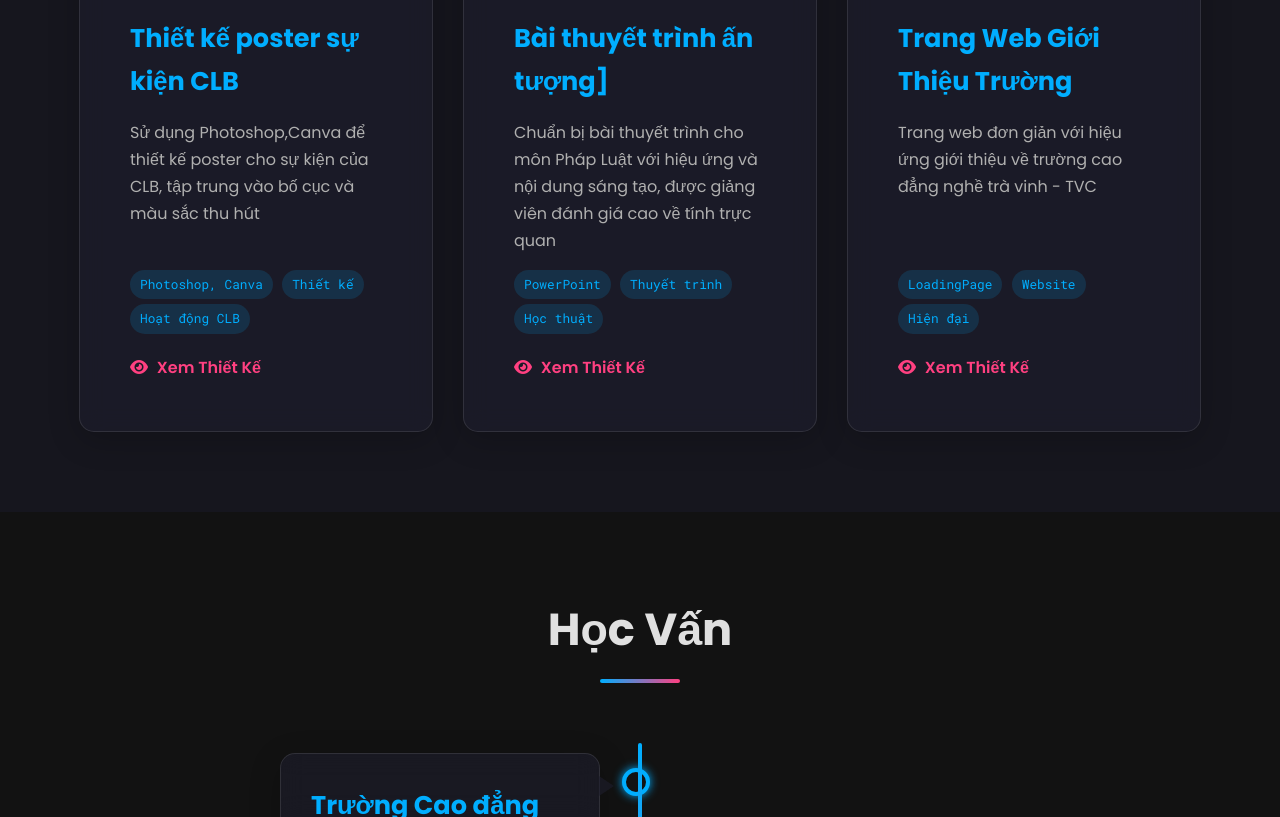
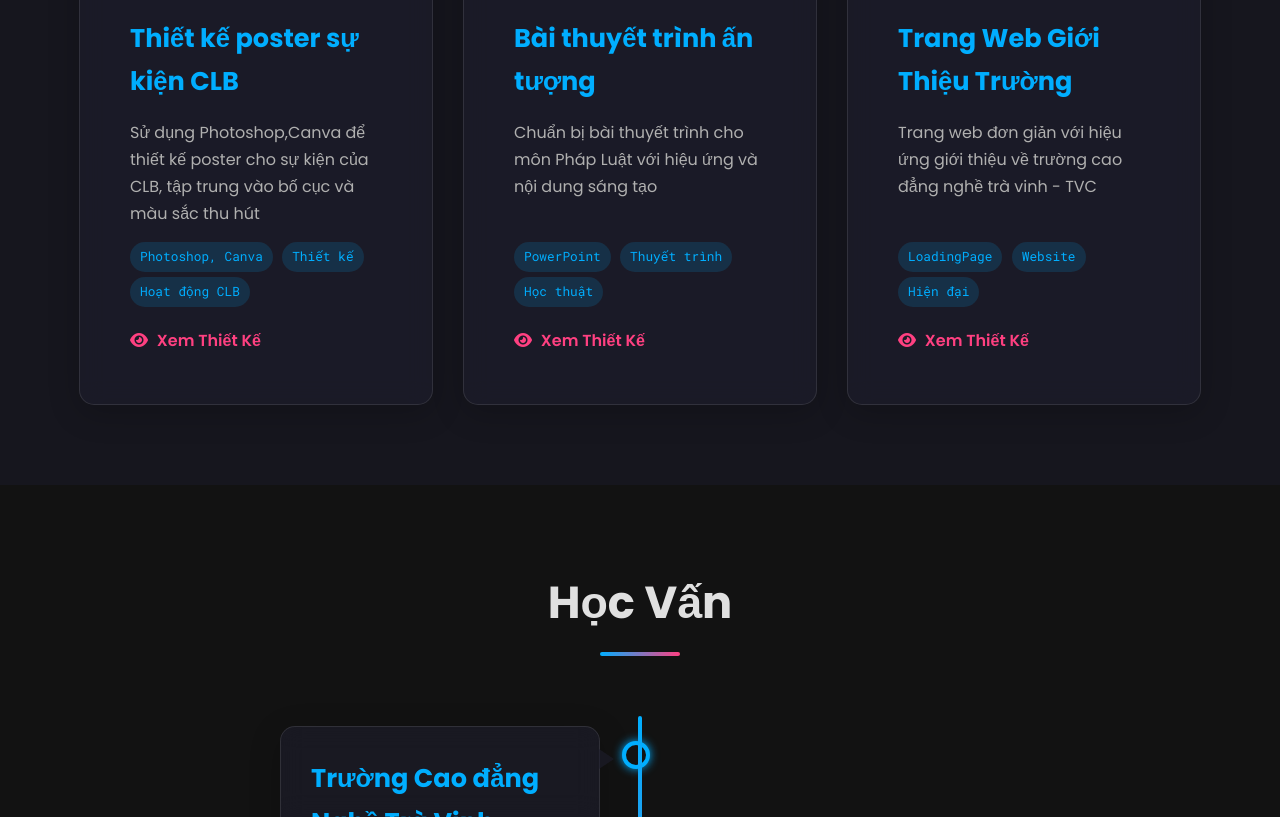
Before and after one commit to Namtran592005/CV, a plain HTML site: page index.html in a window 1280 px wide. Shown: the part 4958-5775 px from the top of the page. Drawn offline with Linux system fonts and the light colour scheme.

Commit message:
Update index.html

```diff
--- a/index.html
+++ b/index.html
@@ -871,8 +871,8 @@
                          <div class="card animate-on-scroll slide-up" style="transition-delay: 0.3s;">
                             <img src="./Assest/Project/Slide.png" alt="Ảnh dự án 5">
                             <div class="portfolio-content">
-                                <h3>Bài thuyết trình ấn tượng]</h3>
-                                <p>Chuẩn bị bài thuyết trình cho môn Pháp Luật với hiệu ứng và nội dung sáng tạo, được giảng viên đánh giá cao về tính trực quan</p>
+                                <h3>Bài thuyết trình ấn tượng</h3>
+                                <p>Chuẩn bị bài thuyết trình cho môn Pháp Luật với hiệu ứng và nội dung sáng tạo</p>
                                 <div class="portfolio-tags">
                                     <span class="tag">PowerPoint</span>
                                     <span class="tag">Thuyết trình</span>
```
